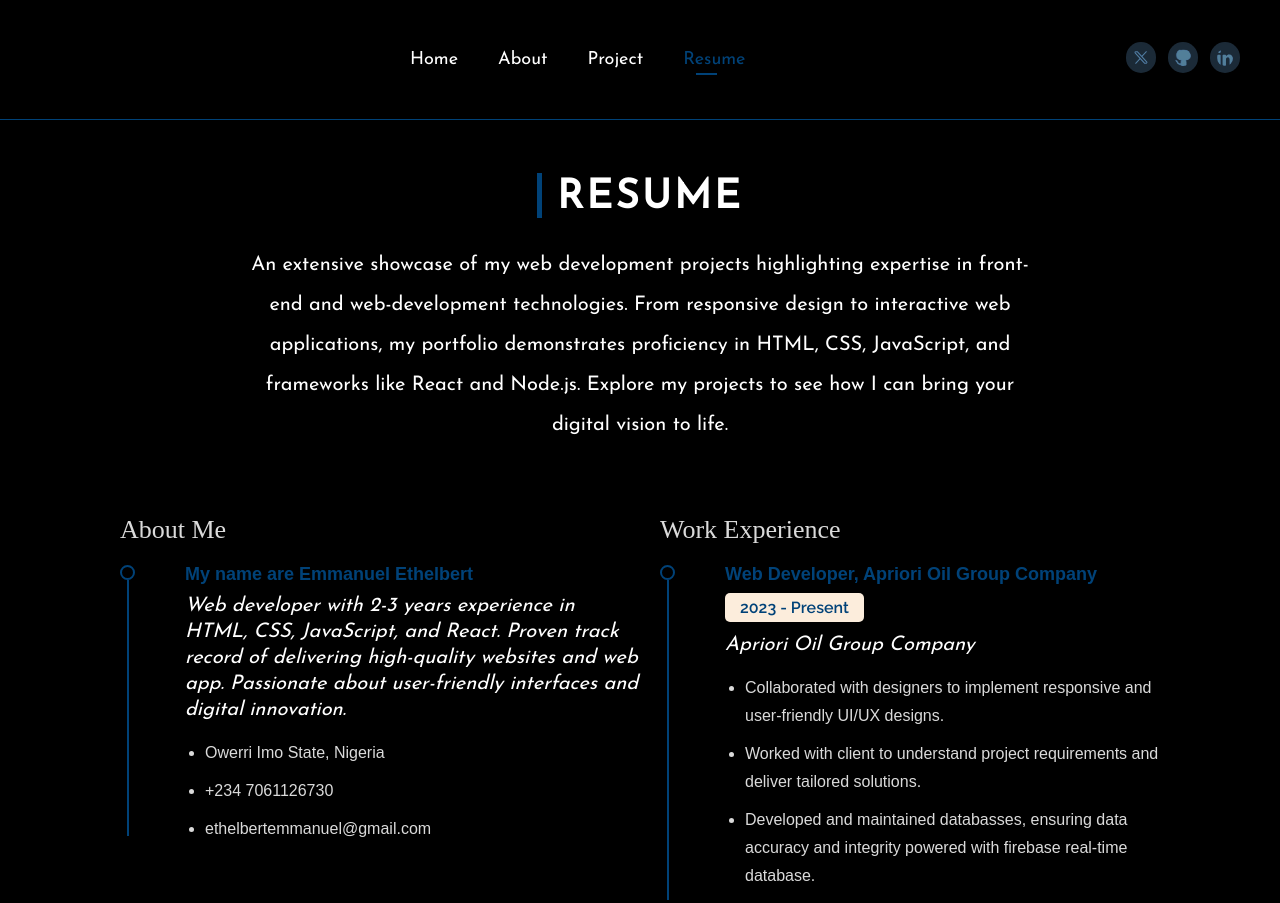
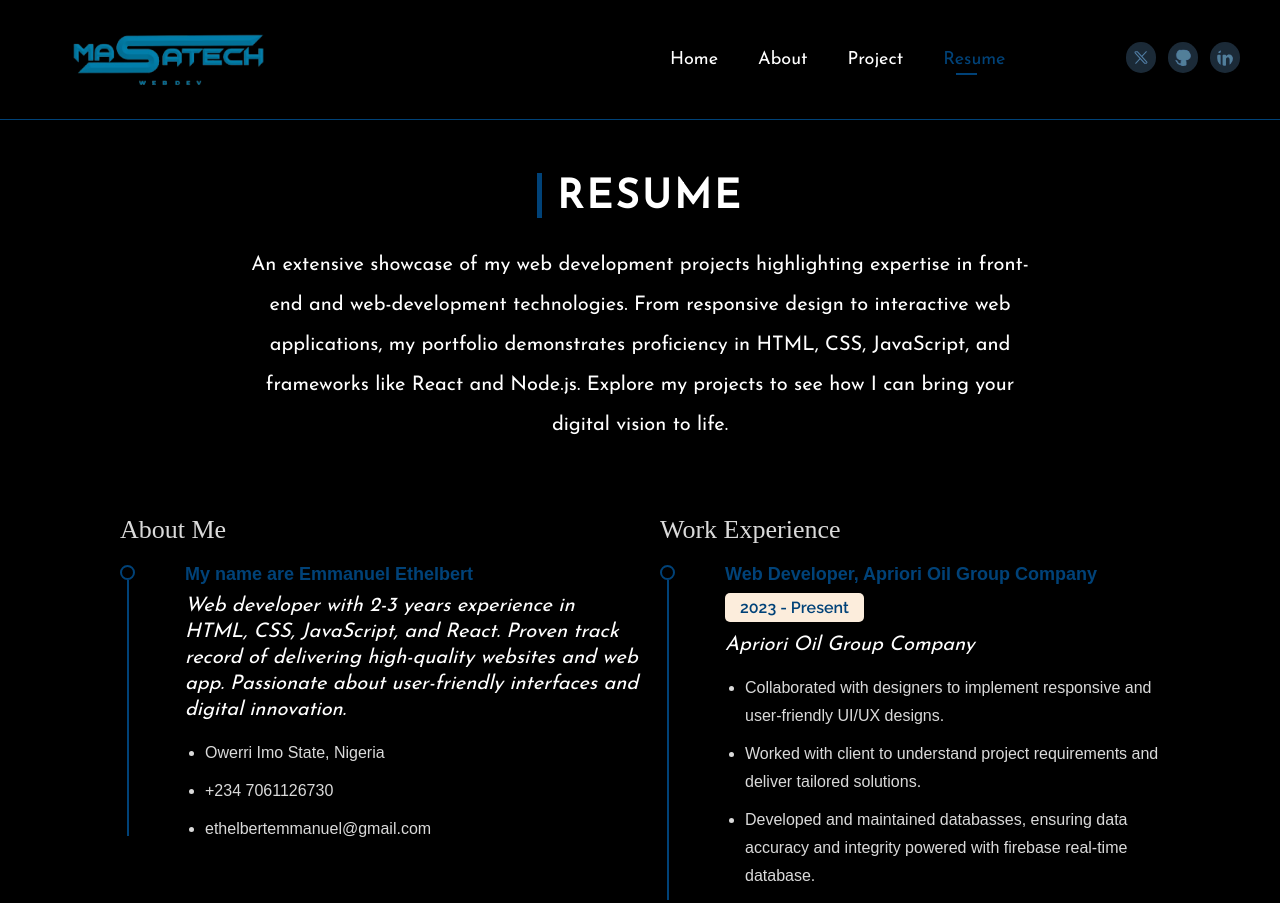
Before and after one commit to emmanuelethelbert04/myweb, a plain HTML site: page resume.html in a window 1280 px wide. Shown: the top 903 px of the page. Drawn offline with Linux system fonts and the light colour scheme.

Commit message:
Update resume.html

```diff
--- a/resume.html
+++ b/resume.html
@@ -18,7 +18,7 @@
   <!-- Navgation section  -->
   <div class="header">
     <a href="index.html" class="brand">
-      <img src="imageS/masatech brand.png" alt="">
+      <img src="imageS/masatech-brand.png" alt="">
     </a>
 
     <nav class="js-navbar">
```
